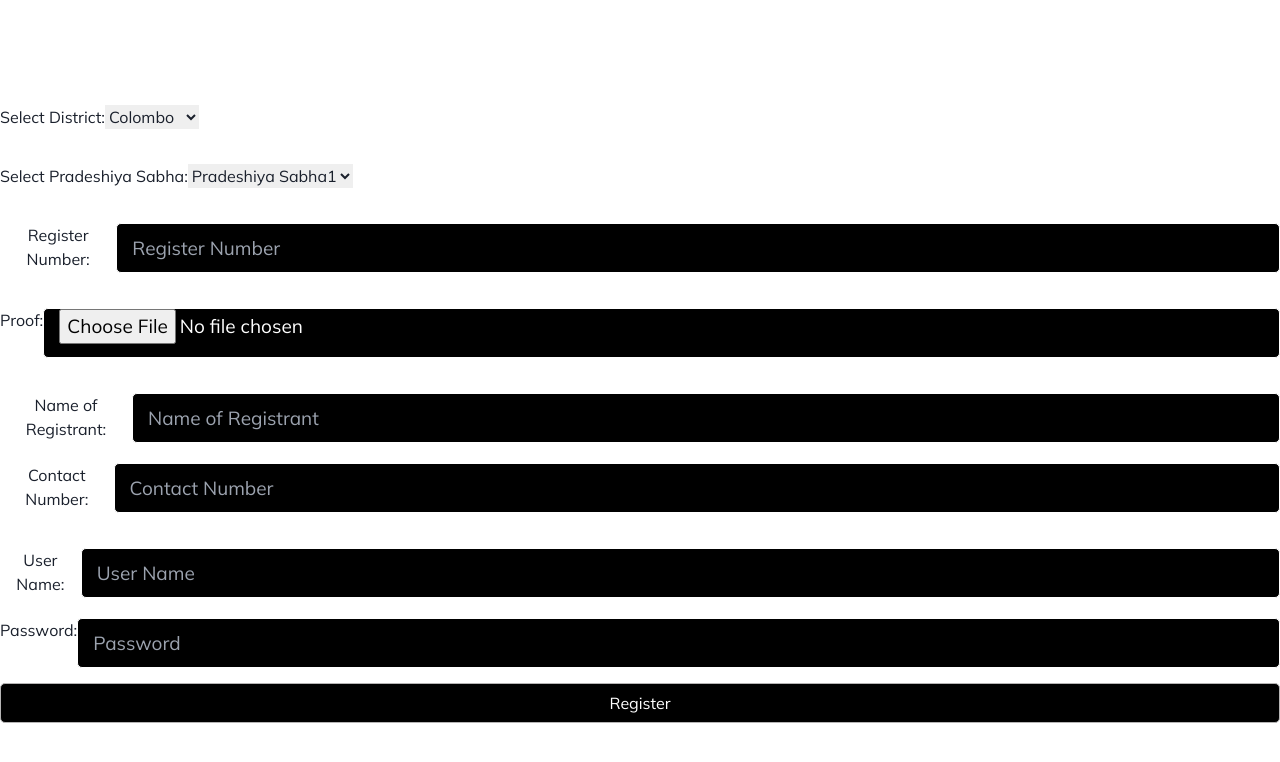
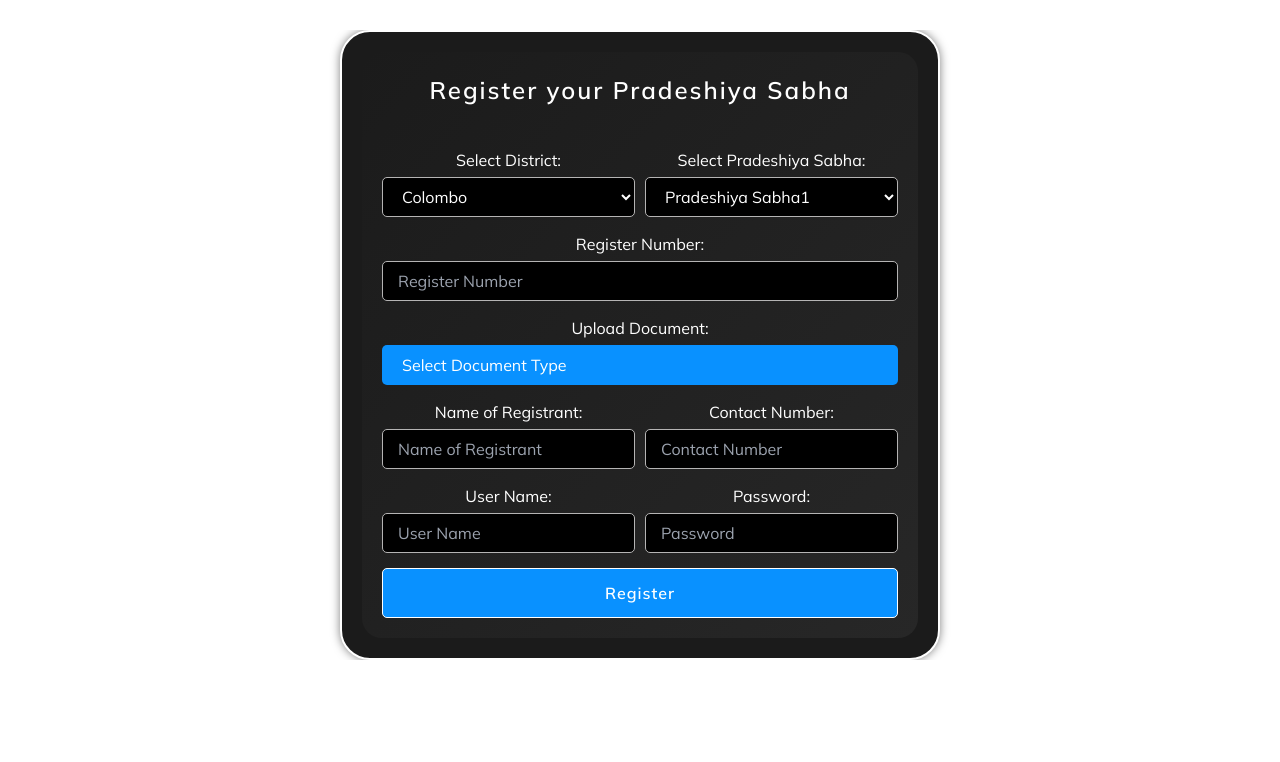
Before and after one commit to CommuniCareSL/CommuniCare-WebApp, a React (Vite) app: page /sabharegister in a window 1280 px wide. Shown: the top 762 px of the page. Built offline with nearby package versions, Linux system fonts and the light colour scheme.

Commit message:
sabha registration form

```diff
--- a/src/pages/PradesiyaSabhaReg.jsx
+++ b/src/pages/PradesiyaSabhaReg.jsx
@@ -1,14 +1,31 @@
-import React from 'react';
+import { useState } from 'react';
 import '../styles/pages/PradesiyaSabhaReg.css';
 
-export const Newregistration = () => {
+const PradesiyaSabhaReg = () => {
+  const [fileType, setFileType] = useState('');
+  const [showDropdown, setShowDropdown] = useState(false);
+
+  const handleFileTypeChange = (event) => {
+    setFileType(event.target.value);
+  };
+
+  const toggleDropdown = () => {
+    setShowDropdown(!showDropdown);
+  };
+
+  const handleDropdownItemClick = (type) => {
+    setFileType(type);
+    setShowDropdown(false); // Hide dropdown after selection
+  };
+
   return (
-        <div className="registration-page-home-body">
-        <div className="registration-container">
-          <div className="registration-form">
-            <div className="text">Register your Pradeshiya Sabha</div>
+    <div className="form-registration-page-home-body">
+      <div className="form-registration-container">
+        <div className="form-registration-form">
+          <div className="form-text">Register your Pradeshiya Sabha</div>
           <form>
-              <div className="field">
+            <div className="form-field-group">
+              <div className="form-field">
                 <label>Select District:</label>
                 <select>
                   <option value="colombo">Colombo</option>
@@ -16,7 +33,8 @@ export const Newregistration = () => {
                   <option value="gampaha">Gampaha</option>
                 </select>
               </div>
-              <div className="field">
+
+              <div className="form-field">
                 <label>Select Pradeshiya Sabha:</label>
                 <select>
                   <option value="">Pradeshiya Sabha1</option>
@@ -24,49 +42,78 @@ export const Newregistration = () => {
                   <option value="">Pradeshiya Sabha3</option>
                 </select>
               </div>
-              <div className="field">
+            </div>
+
+            <div className="form-field">
               <label>Register Number:</label>
               <input type="text" placeholder="Register Number" />
             </div>
 
-              <div className="field">
-                <label>Proof:</label>
-                <input type="file" />
+            <div className="form-field">
+              <label>Upload Document:</label>
+              <div className="dropdown-container">
+                <button
+                  className="dropdown-toggle"
+                  type="button"
+                  onClick={toggleDropdown}
+                >
+                  {fileType || 'Select Document Type'}
+                  <span className="caret"></span>
+                </button>
+                <ul className={`dropdown-menu ${showDropdown ? 'show' : ''}`}>
+                  <li onClick={() => handleDropdownItemClick('Register Documentation')}>Register Documentation</li>
+                  <li onClick={() => handleDropdownItemClick('Request Letter')}>Request Letter</li>
+                </ul>
               </div>
 
+              {fileType && (
+                <div className="file-input-container">
+                  <input
+                    type="file"
+                    id="fileInput"
+                    className="file-input"
+                    onChange={handleFileTypeChange}
+                  />
+                  <label htmlFor="fileInput" className="file-label">
+                    Choose file
+                  </label>
+                  {fileType && (
+                    <div className="file-selected-info">
+                      Selected Document Type: {fileType}
+                    </div>
+                  )}
+                </div>
+              )}
+            </div>
 
-              {/* <div class="file-input-container">
-      <label for="file-upload" class="file-label">Choose File</label>
-      <input type="file" id="file-upload" class="file-input">
-  </div>
-  <span class="file-input-text">No file chosen</span> */}
-
-              <div className="field-group">
-                <div className="field">
+            <div className="form-field-group">
+              <div className="form-field">
                 <label>Name of Registrant:</label>
                 <input type="text" placeholder="Name of Registrant" />
               </div>
-                <div className="field">
+              <div className="form-field">
                 <label>Contact Number:</label>
                 <input type="text" placeholder="Contact Number" />
               </div>
             </div>
-              <div className="field-group">
-                <div className="field">
+
+            <div className="form-field-group">
+              <div className="form-field">
                 <label>User Name:</label>
                 <input type="text" placeholder="User Name" />
               </div>
-                <div className="field">
+              <div className="form-field">
                 <label>Password:</label>
                 <input type="password" placeholder="Password" />
               </div>
             </div>
-              <button type="submit" className='btnform'>Register</button>
+
+            <button type="submit" className="form-btnform">Register</button>
           </form>
         </div>
       </div>
     </div>
-    )
-}
+  );
+};
 
-export default Newregistration;
+export default PradesiyaSabhaReg;
--- a/src/styles/pages/PradesiyaSabhaReg.css
+++ b/src/styles/pages/PradesiyaSabhaReg.css
@@ -14,7 +14,7 @@
   width: 90%; /* Adjust as needed */
   max-width: 600px; /* Adjust as needed */
   background: #1b1b1b;
-  border: 1px solid rgb(255, 255, 255);
+  border: 2px solid rgb(255, 255, 255);
   border-radius: 30px;
   box-shadow: 0 0 10px rgba(0, 0, 0, 0.5);
   padding: 20px; /* Adjust padding to fit content */
```
Lines whose indentation alone changed are shown as unchanged.
